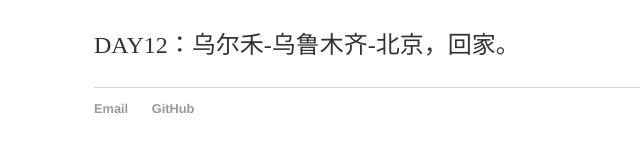
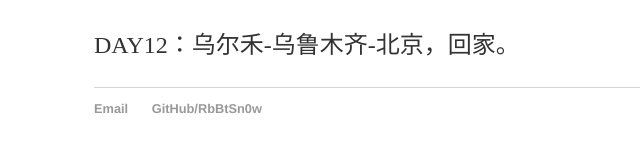
Before and after one commit to RbBtSn0w/rbbtsn0w.github.io, a Jekyll site: the page built from index.md, in a window 1280 px wide. Shown: the part 638-791 px from the top of the page, without its empty margins (98-738 px from the left). Built offline with Jekyll 4.4.1, drawn with Linux system fonts in a browser that asks for light colours; our own code applies the rules of GitHub Pages for plain Markdown files.

Commit message:
add sub link address.

```diff
--- a/_layouts/default.html
+++ b/_layouts/default.html
@@ -23,7 +23,7 @@
 		<footer>
 			<ul>
 				<li><a href="mailto:hamiltonsnow@gmail.com">Email</a></li>
-				<li><a href="https://github.com/RbBtSn0w">GitHub</a></li>
+				<li><a href="https://github.com/RbBtSn0w">GitHub/RbBtSn0w</a></li>
 			</ul>
 		</footer>
 	</body>
```
